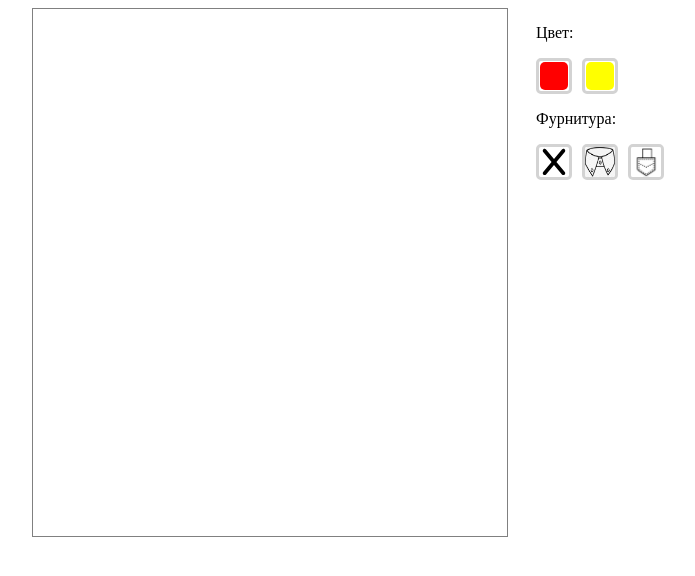
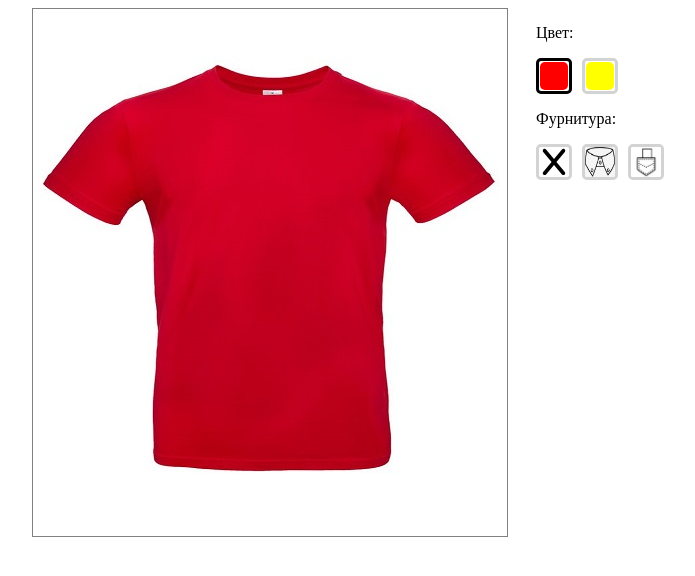
Before and after one commit to Lintrofoden/Clothes, a plain HTML site: page index.html in a window 1280 px wide. Shown: the whole page, without its empty margins (292-987 px from the left). Drawn offline with Linux system fonts and the light colour scheme.

Commit message:
sdasdasdaSDasd

```diff
--- a/index.html
+++ b/index.html
@@ -32,9 +32,9 @@
 
 
     <script>
-        // window.onload = function() {
-        //     changeBackground();
-        // }
+        window.onload = function() {
+            changeBackground();
+        }
 
         let canvas = new fabric.Canvas('c');
 
```
